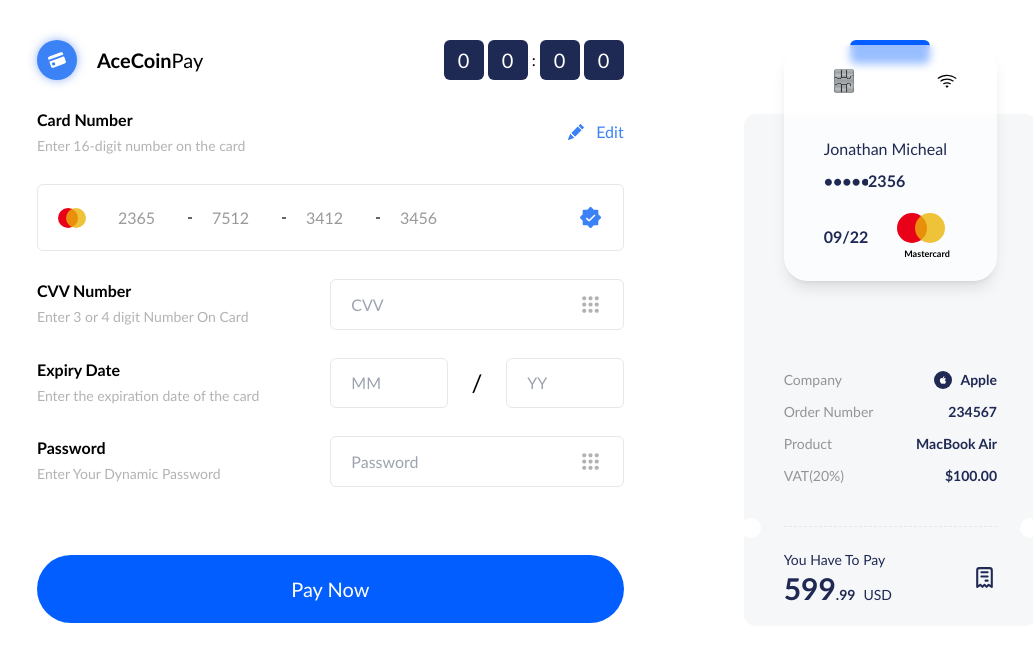
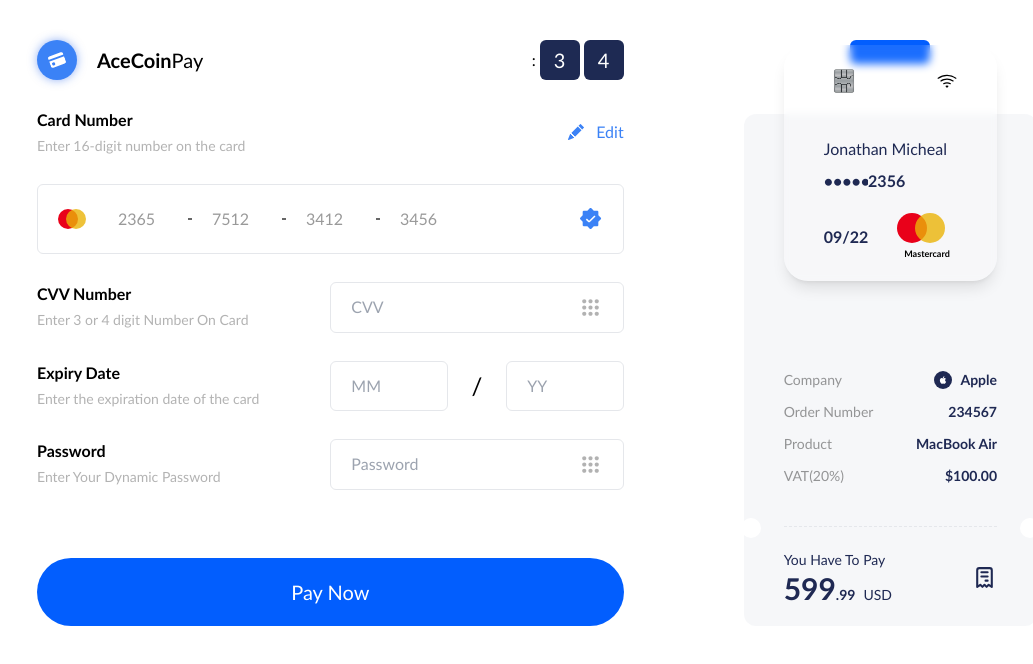
Before and after one commit to nsudekenechi/AceCoin, a React (Vite) app: page / in a window 1280 px wide. Shown: the top 664 px of the page, without its empty margins (123-1156 px from the left). Built offline with nearby package versions, Linux system fonts and the light colour scheme.

Commit message:
Finished Working on Clock

```diff
--- a/src/assets/App.css
+++ b/src/assets/App.css
@@ -5,6 +5,3 @@
 body {
   overflow: hidden;
 }
-input {
-  min-width: auto;
-}
--- a/src/components/CardInput.jsx
+++ b/src/components/CardInput.jsx
@@ -1,12 +1,23 @@
 /* eslint-disable react/prop-types */
-export const CardInput = ({ placeholder, last = "" }) => {
+
+export const CardInput = ({ placeholder, last, setColor }) => {
+  // Displaying hyphen if input is not the lastone
+  last = last != true ? "" : last;
+  const handleColor = () => {
+    setColor("blue-500");
+  };
+  const resetColor = () => {
+    setColor("black/10");
+  };
   return (
     <>
       <input
         type="text"
-        className="outline-none w-[50px] placeholder:text-black/40 placeholder:font-light font-bold"
+        className="outline-none  duration-1000 w-[50px] placeholder:text-black/40 placeholder:font-light  focus:placeholder:text-blue-500/60  focus:pl-1  focus:text-blue-500 font-bold"
         placeholder={placeholder}
         maxLength={4}
+        onFocus={handleColor}
+        onBlur={resetColor}
       />
       {last == "" && <div className="h-0.5 w-1 bg-black/60"></div>}
     </>
--- /dev/null
+++ b/src/components/CardNumber.jsx
@@ -0,0 +1,29 @@
+import { VscVerifiedFilled } from "react-icons/vsc";
+import { AtmLogo } from "./AtmLogo";
+import { CardInput } from "./CardInput";
+import { useState } from "react";
+
+export const CardNumber = () => {
+  const [color, setColor] = useState("black/10");
+
+  return (
+    <div
+      className={`duration-1000 border ${
+        "border-" + color
+      } rounded-md h-[100%] flex justify-between  p-5 items-center`}
+    >
+      <div className="flex items-center gap-x-5">
+        <div>
+          <AtmLogo size={20} left={5} />
+        </div>
+        <CardInput placeholder={"2365"} setColor={setColor} />
+        <CardInput placeholder={"7512"} setColor={setColor} />
+        <CardInput placeholder={"3412"} setColor={setColor} />
+        <CardInput placeholder={"3456"} setColor={setColor} last={true} />
+      </div>
+      <div className="">
+        <VscVerifiedFilled size={25} className="text-blue-500" />
+      </div>
+    </div>
+  );
+};
--- a/src/components/Input.jsx
+++ b/src/components/Input.jsx
@@ -1,3 +1,4 @@
+/* eslint-disable react/prop-types */
 import { useState } from "react";
 import { CgMenuGridO } from "react-icons/cg";
 
--- a/src/pages/Home.jsx
+++ b/src/pages/Home.jsx
@@ -1,14 +1,39 @@
+/* eslint-disable react-hooks/exhaustive-deps */
 /* eslint-disable react/no-unknown-property */
 import { BsCreditCardFill, BsPencilFill, BsWifi } from "react-icons/bs";
-import { VscVerifiedFilled } from "react-icons/vsc";
 import { IoLogoApple } from "react-icons/io";
 import { TbReceipt } from "react-icons/tb";
 import { TimeBox } from "../components/timeBox";
 import { AtmLogo } from "../components/AtmLogo";
 import { InputDesc } from "../components/InputDesc";
-import { CardInput } from "../components/CardInput";
 import { Input } from "../components/Input";
+import { CardNumber } from "../components/CardNumber";
+import { useEffect, useState } from "react";
 export const Home = () => {
+  let date = new Date();
+  //Adding 0 to digits < 9 ==> 09,Converting time to an array, to loop tru the array and output it as elements
+  const zeroTime = (time) => {
+    let newTime = time < 10 ? `0${time}` : time;
+    return newTime.toString().split("");
+  };
+  const element = (time) =>
+    time.map((item, index) => <TimeBox num={item} key={index} />);
+
+  const [time, setTime] = useState({
+    hour: zeroTime(date.getHours()),
+    minute: zeroTime(date.getMinutes()),
+  });
+
+  useEffect(() => {
+    let timer = setInterval(() => {
+      date = new Date();
+      setTime({
+        hour: zeroTime(date.getHours()),
+        minute: zeroTime(date.getMinutes()),
+      });
+    }, 1000);
+    return () => clearInterval(timer);
+  }, []);
   return (
     <div className="px-20 py-10 grid grid-cols-3  ">
       {/* Left Panel */}
@@ -27,11 +52,10 @@
             </li>
 
             <ul className="flex gap-x-1 items-center">
-              <TimeBox num={0} />
-              <TimeBox num={0} />
+              {/* {element(time.hour)} */}
               <span>:</span>
-              <TimeBox num={0} />
-              <TimeBox num={0} />
+              {element(time.minute)}
+              {console.log(time.minute)}
             </ul>
           </ul>
         </nav>
@@ -46,22 +70,9 @@
             <span>Edit</span>
           </div>
         </div>
-
-        <div className="border p-5 rounded-md flex justify-between items-center">
-          <div className="flex items-center gap-x-5">
-            <div>
-              <AtmLogo size={20} left={5} />
-            </div>
-            <CardInput placeholder={"2365"} />
-            <CardInput placeholder={"7512"} />
-            <CardInput placeholder={"3412"} />
-            <CardInput placeholder={"3456"} last={true} />
-          </div>
-          <div className="">
-            <VscVerifiedFilled size={25} className="text-blue-500" />
-          </div>
-        </div>
-
+        {/* Card  Number */}
+        <CardNumber />
+        {/* CVV */}
         <div className="grid grid-cols-2">
           <div className="col-span-1">
             <InputDesc
@@ -73,7 +84,7 @@
             <Input length={4} placeholder={"CVV"} />
           </div>
         </div>
-
+        {/* Expiry  Date */}
         <div className="grid grid-cols-2">
           <div className="col-span-1">
             <InputDesc
@@ -93,7 +104,7 @@
             </div>
           </div>
         </div>
-
+        {/* Password */}
         <div className="grid grid-cols-2">
           <div className="col-span-1">
             <InputDesc
@@ -105,8 +116,11 @@
             <Input length={10} placeholder={"Password"} type={"password"} />
           </div>
         </div>
-
-        <button className="bg-[#025EFE] py-5 mt-10 text-xl text-white rounded-full">
+        {/* Button */}
+        <button
+          className="bg-[#025EFE] py-5 mt-10 text-xl text-white rounded-full relative"
+          id="btn"
+        >
           Pay Now
         </button>
       </section>
@@ -117,7 +131,7 @@
           <div className="py-3 rounded-md px-10 bg-[#025EFE]"></div>
           <div className="bg-[#E8ECEF]/40 relative h-[100%] w-[100%] rounded-xl flex flex-col  gap-y-5 px-10 pb-5">
             {/* ATM Card*/}
-            <div className=" relative m-auto backdrop-blur-sm bg-white/60   rounded-3xl shadow-lg  -top-[14%] left-0 px-10 py-5 flex flex-col gap-y-10">
+            <div className=" relative m-auto backdrop-blur-sm bg-white/10   rounded-3xl shadow-lg  -top-[14%] left-0 px-10 py-5 flex flex-col gap-y-10">
               <div className="flex justify-between items-center ">
                 <img src="./Images/1.png" alt="" className="w-10 h-8  " />
                 <BsWifi size={20} />
```
